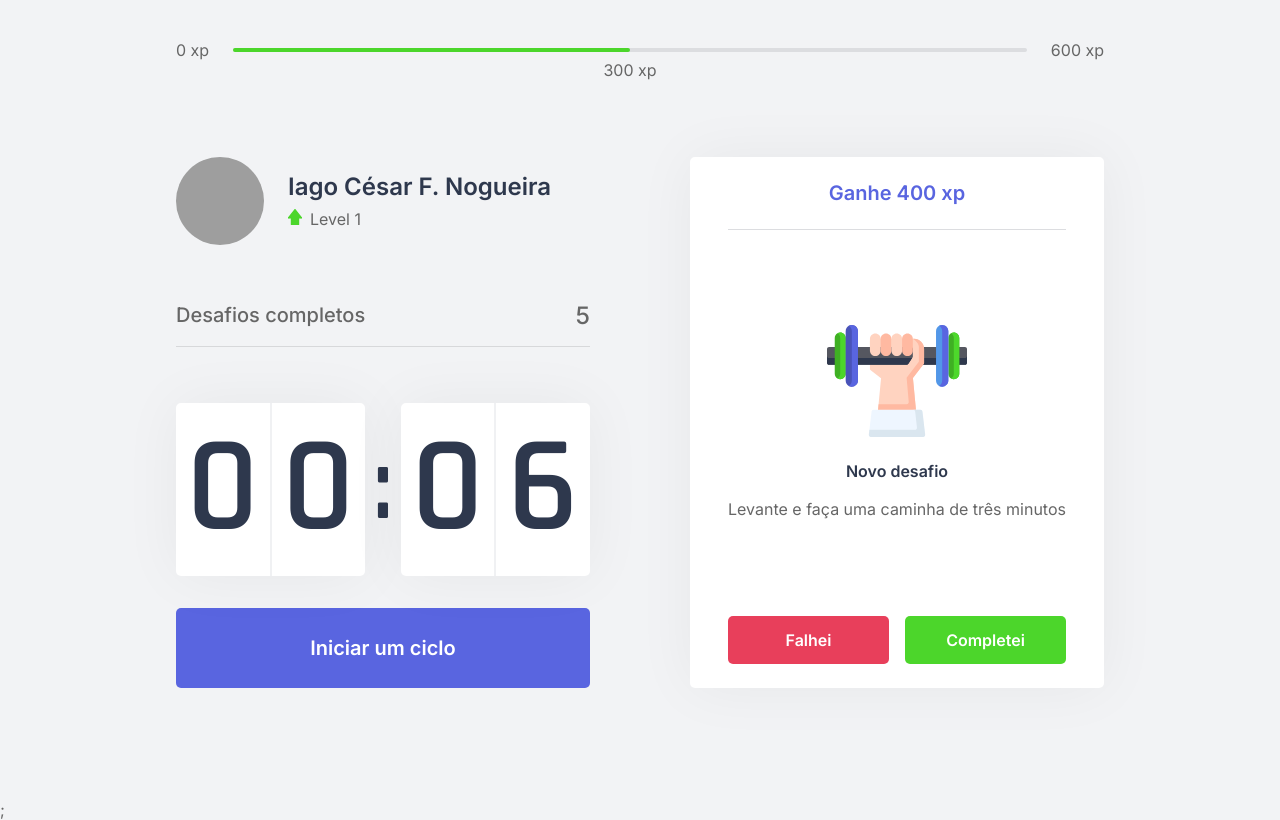
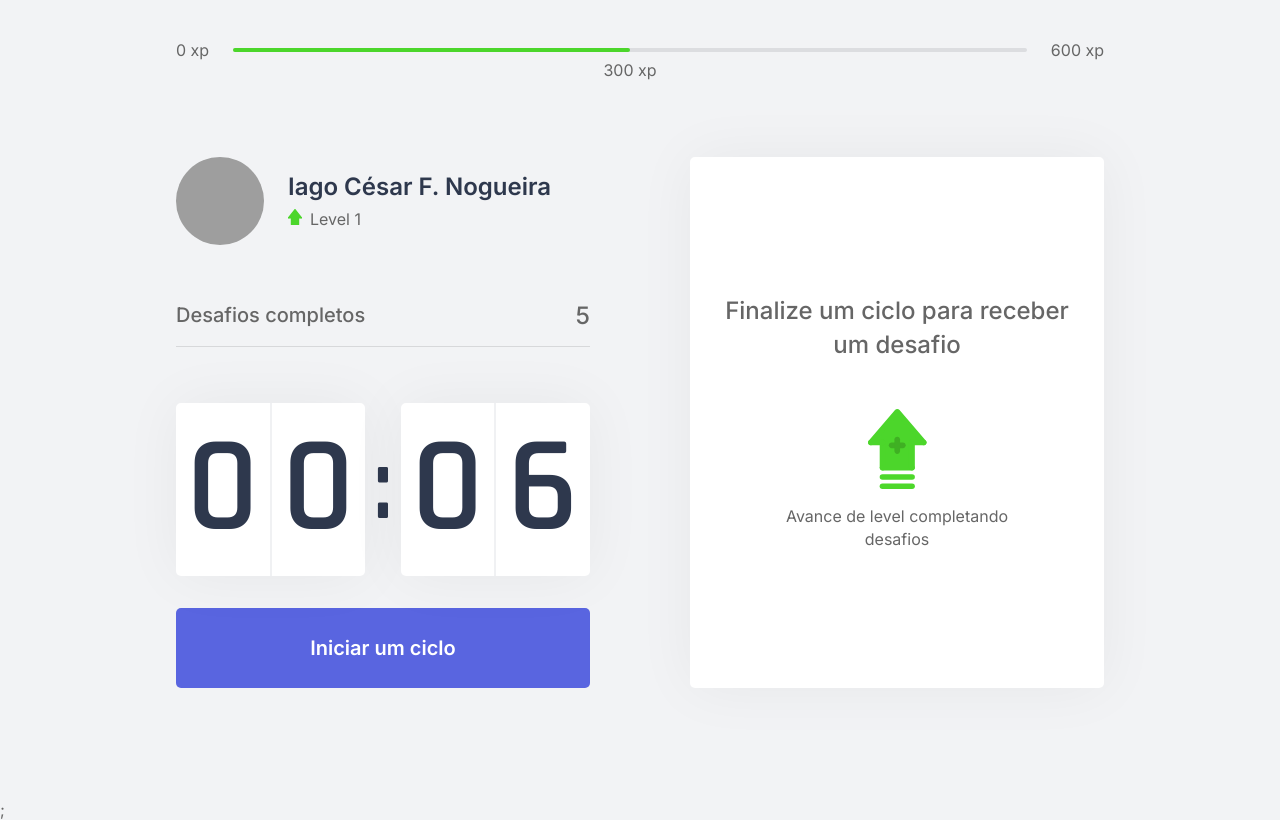
Before and after one commit to FelipeMartini/cursos-rocketseat-nlw-04-react, a Next.js app: page / in a window 1280 px wide. Built offline with nearby package versions, Linux system fonts and the light colour scheme; grey boxes are pictures that could not be loaded.

Commit message:
presenting a challenge at random

```diff
--- a/src/components/ChallengeBox.tsx
+++ b/src/components/ChallengeBox.tsx
@@ -1,17 +1,19 @@
+import { useContext } from 'react';
+import { ChallengesContext } from '../contexts/ChallengeContexts';
 import styles from '../styles/components/ChallengeBox.module.css'
 
 export function ChallengeBox() {
-  const hasActiveChallenge = true;
+  const { activeChallenge } = useContext(ChallengesContext)
 
   return (
     <div className={styles.challengeBoxContainer} >
-      { hasActiveChallenge ? (
+      { activeChallenge ? (
         <div className={styles.challengeActive}>
-          <header>Ganhe 400 xp</header>
+          <header>Ganhe {activeChallenge.amount} xp</header>
           <main>
-            <img src="icons/body.svg" alt=""/>
+            <img src={`icons/${activeChallenge.type}.svg`} alt={`Exercise for your ${activeChallenge.type}`}/>
             <strong>Novo desafio</strong>
-            <p>Levante e faça uma caminha de três minutos</p>
+            <p>{activeChallenge.description}</p>
           </main>
           <footer>
             <button
```
